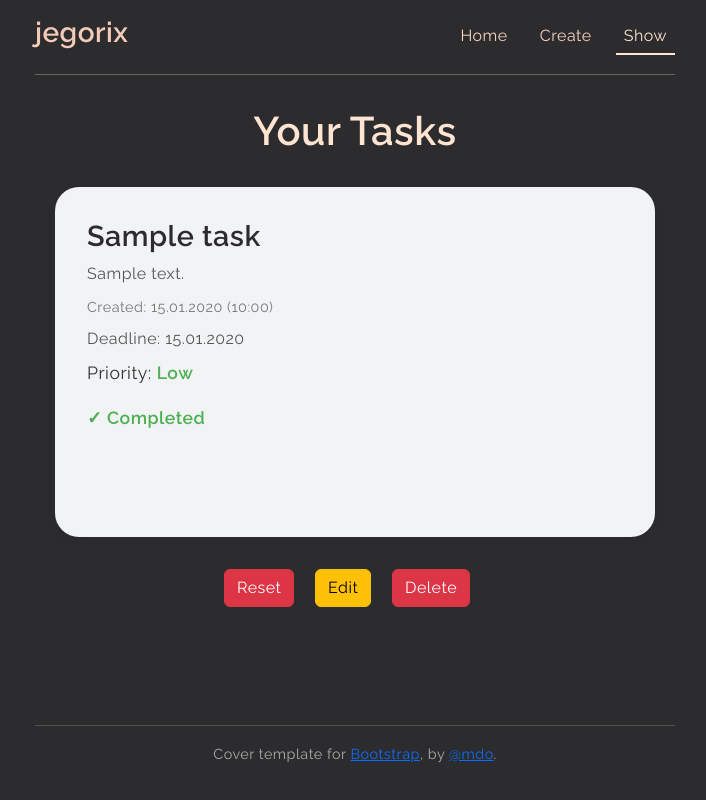
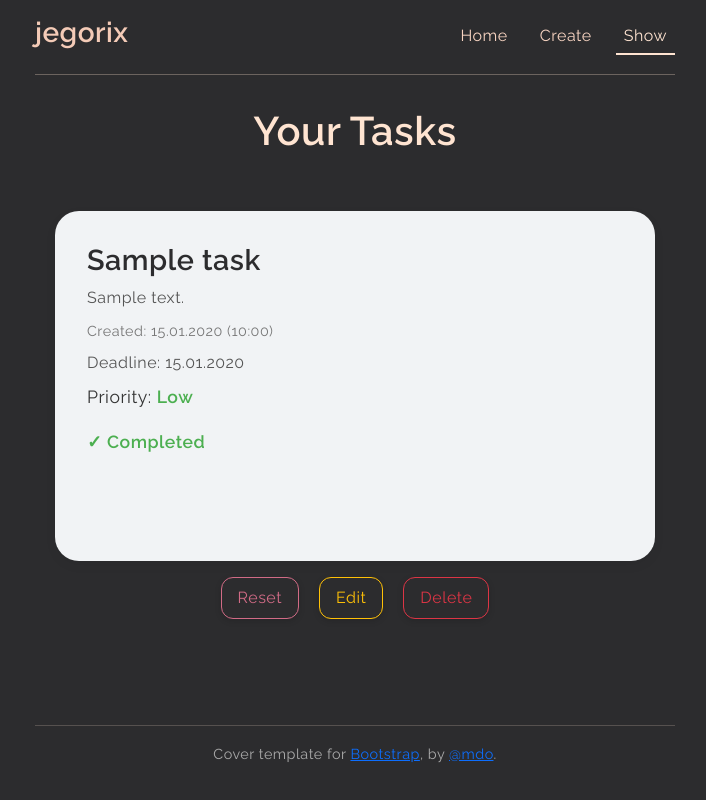
Before and after one commit to jegorix/testapps, a Django app: page /tmanager/show/ in a window 1280 px wide. Shown: the whole page, without its empty margins (285-991 px from the left). Run offline with Django 5.2, Linux system fonts and the light colour scheme; tables that the repository leaves empty hold one stand-in row (values such as "Sample post"); parts of the project's set-up code (start-up, migrations or seed data) failed here and were passed over; some libraries are stand-ins or nearby versions.

Commit message:
fix button styles, footer and margins

```diff
--- a/test_app2/app2/main/templates/main/show.html
+++ b/test_app2/app2/main/templates/main/show.html
@@ -7,7 +7,7 @@
     <h1 class="task-heading">Your Tasks</h1>
     <div class="task-list">
         {% for task in tasks %}
-                <div class="task-card" id="task-{{ task.id }}">  <!--attachment-->
+            <div class="task-card mt-4" id="task-{{ task.id }}">
                 <h2 class="task-title">{{ task.title }}</h2>
                 {% if task.description %}
                     <p class="task-description">{{ task.description }}</p>
@@ -26,19 +26,22 @@
                         ✗ Not completed
                     {% endif %}
                 </p>
-
             </div>
 
             <div class="manage-buttons">
-                <a href="{% url 'set_status' task.id %}#task-{{ task.id }}"  class=" {% if task.is_done %} btn btn-danger me-3 {% else %} btn btn-success me-3 {% endif %}">
+                <a href="{% url 'set_status' task.id %}#task-{{ task.id }}"
+                   class="{% if task.is_done %}btn btn-outline-custom{% else %}btn btn-outline-success{% endif %}">
                     {% if task.is_done %} Reset {% else %} Complete {% endif %}
                 </a>
-                <a href="{% url 'update' task.id %}" class="btn btn-warning me-3">Edit</a>
-                <a href="{% url 'delete' task.id %}" class="btn btn-danger me-3">Delete</a>
 
+                <a href="{% url 'update' task.id %}" class="btn btn-outline-warning">
+                    Edit
+                </a>
 
+                <a href="{% url 'delete' task.id %}" class="btn btn-outline-danger">
+                    Delete
+                </a>
             </div>
-
         {% empty %}
             <p class="no-tasks">There are no tasks yet.</p>
         {% endfor %}
--- a/test_app2/app2/menu/static/menu/css/menu.css
+++ b/test_app2/app2/menu/static/menu/css/menu.css
@@ -93,7 +93,7 @@ html, body {
 }
 
 .mastfoot {
-    margin-top: 10rem;
+    margin-top: 35px;
     font-size: 0.9rem;
     color: #aaa;
     border-top: 1px solid rgba(255, 228, 209, 0.2);
@@ -271,9 +271,9 @@ textarea.form-input {
 .task-list {
     display: flex;
     flex-direction: column;
-    gap: 2rem;
+    gap: 1rem;
     margin-top: 2rem;
-    margin-bottom: 2rem;
+    margin-bottom: 0rem;
 }
 
 /* Карточка задачи */
@@ -402,3 +402,40 @@ textarea.form-input {
 .task-del{
 margin-bottom: 8rem;
 }
+
+
+.manage-buttons {
+    display: flex; /* Выставляем кнопки в одну строку */
+    gap: 20px; /* Отступы между кнопками */
+    margin-bottom: 15px; /* Отступ сверху, чтобы кнопки не прижимались к содержимому */
+    justify-content: center;
+}
+
+.manage-buttons a {
+    padding: 8px 16px;
+    border-radius: 12px;
+    box-shadow: 0 2px 6px rgba(0, 0, 0, 0.15);
+    transition: all 0.3s ease;
+    font-weight: 500;
+}
+
+/* Эффект при наведении */
+.manage-buttons a:hover {
+    transform: translateY(-2px);
+    box-shadow: 0 4px 12px rgba(0, 0, 0, 0.25);
+}
+
+/* Для последней кнопки, если необходимо, можно удалить отступ справа */
+.manage-buttons a:last-child {
+    margin-right: 0;
+}
+
+.btn-outline-custom {
+    color: #d16b86;
+    border-color: #d16b86;
+}
+
+.btn-outline-custom:hover {
+    background-color: #d16b86;
+    color: white;
+}
--- a/test_app2/app2/menu/templates/menu/base.html
+++ b/test_app2/app2/menu/templates/menu/base.html
@@ -44,7 +44,7 @@
         {% endblock %}
     </main>
 
-    <footer class="mastfoot mt-auto">
+    <footer class="mastfoot">
         <div class="inner">
             <p>Cover template for <a href="https://getbootstrap.com/">Bootstrap</a>, by <a href="https://twitter.com/mdo">@mdo</a>.</p>
         </div>
```
Lines whose indentation alone changed are shown as unchanged.
